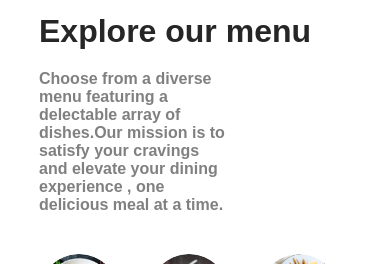
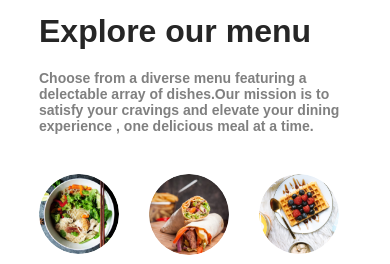
Before and after one commit to connect-aima/Food-Delivery-App, a React (Vite) app in the folder frontend/: page / in a window 390 px wide. Shown: the part 253-517 px from the top of the page. Built offline with nearby package versions, Linux system fonts and the light colour scheme.

Commit message:
made explore menu responsive

```diff
--- a/frontend/src/Components/ExploreMenu/ExploreMenu.css
+++ b/frontend/src/Components/ExploreMenu/ExploreMenu.css
@@ -50,3 +50,9 @@
     border: 4px solid tomato;
     padding: 2px;
 }
+@media (max-width:1050px) {
+    .explore-menu-text{
+        max-width: 100%;
+        font-size: 14px;
+    }
+}
```
